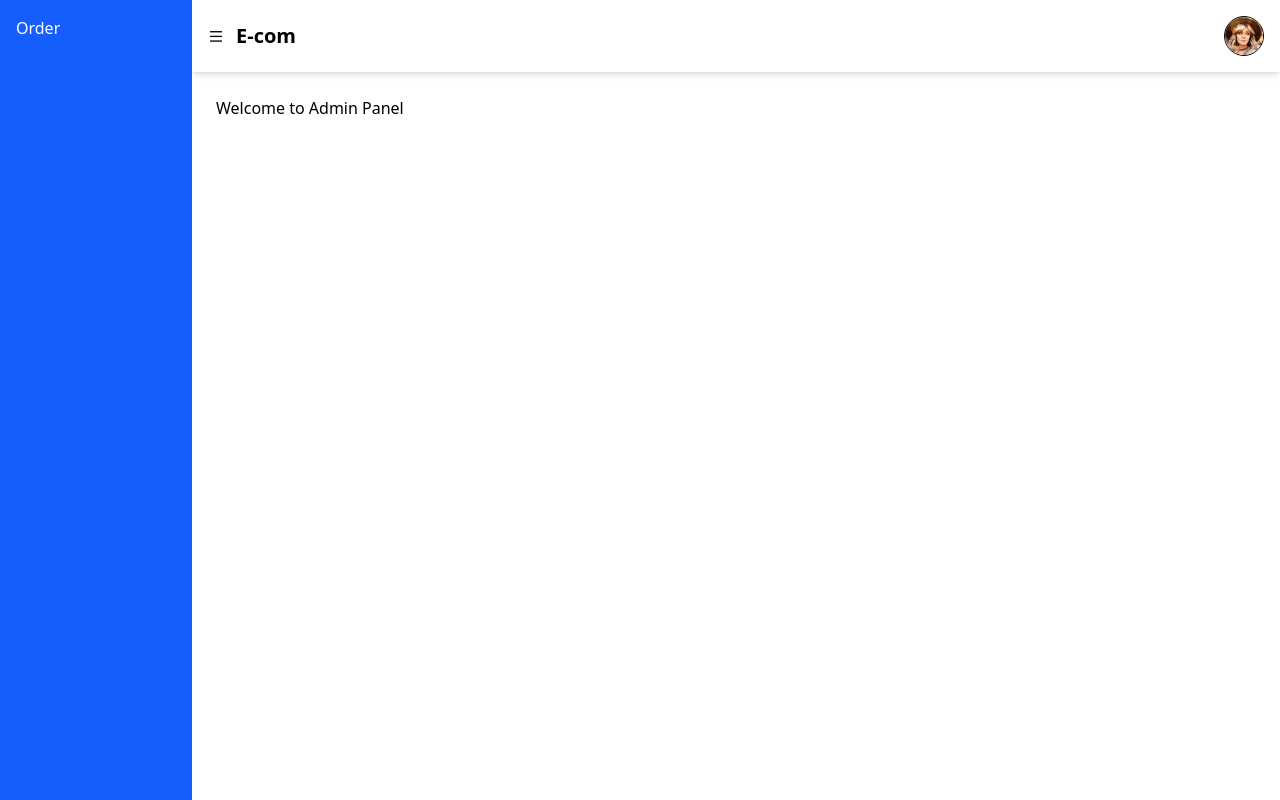
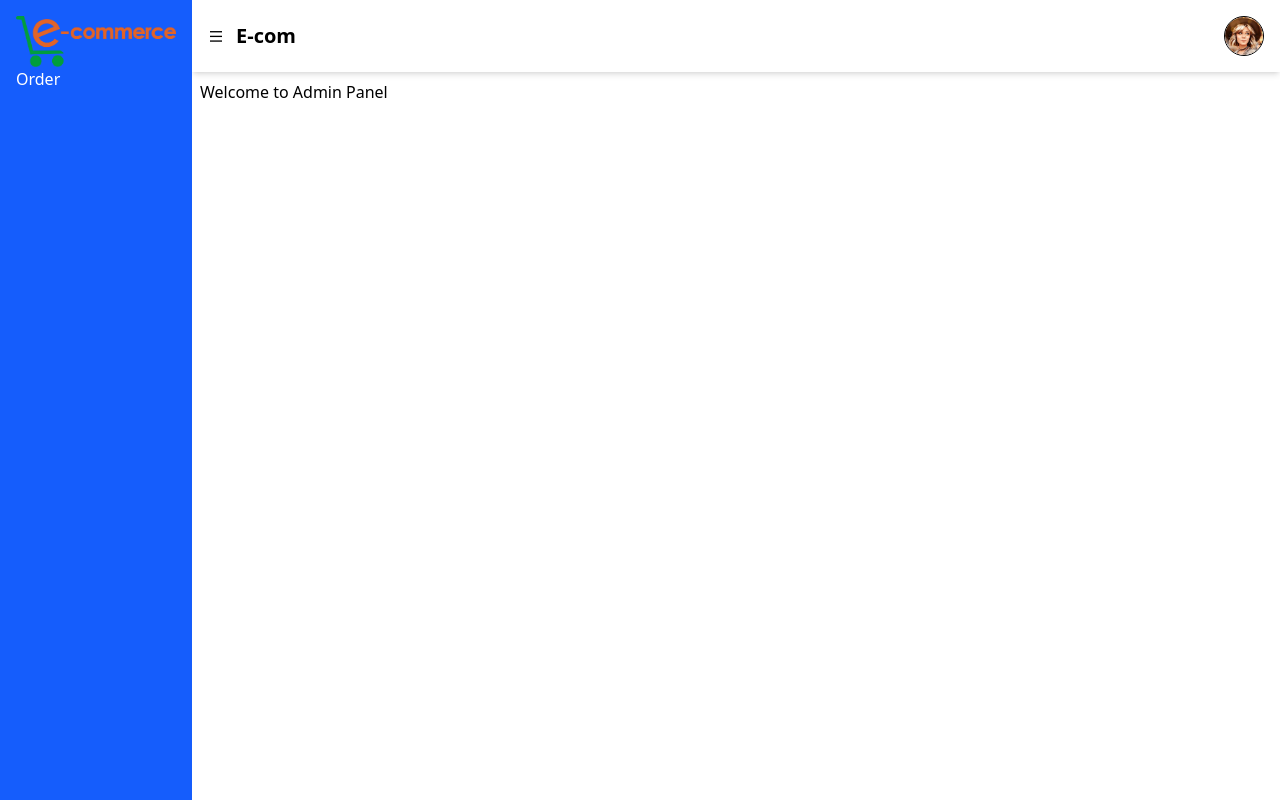
Before and after one commit to hameedgul12345/E-Commerce_Admin_Panel, a React (Vite) app: page / in a window 1280 px wide. Built offline with nearby package versions, Linux system fonts and the light colour scheme.

Commit message:
Layout updated

```diff
--- a/src/App.jsx
+++ b/src/App.jsx
@@ -18,7 +18,6 @@ function App() {
         <Route path="/">
           <Route path="products" element={<Products/>}/>
           <Route path="order" element={<Order/>}/>
-
         </Route>
         <Route path="*" element={<NotFound/>}/>
       </Routes>
--- a/src/Components/Layout.jsx
+++ b/src/Components/Layout.jsx
@@ -35,6 +35,7 @@ function Layout({ children }) {
         style={{ width: widthAside, overflow: "hidden" }}
       >
         <div className="p-4">
+          <img src="/images/logo2.png" alt="" />
           {links.map((link, index) => (
             <div key={index}> {/* Added key here */}
               <Link to={link.link}> {/* Changed Links to Link */}
@@ -86,7 +87,7 @@ function Layout({ children }) {
         </div>
 
         {/* Render Children */}
-        <div className="p-6">{children}</div>
+        <div className="p-2">{children}</div>
       </section>
     </div>
   );
```
Also changed, not shown: public/images/logo2.png (added).
